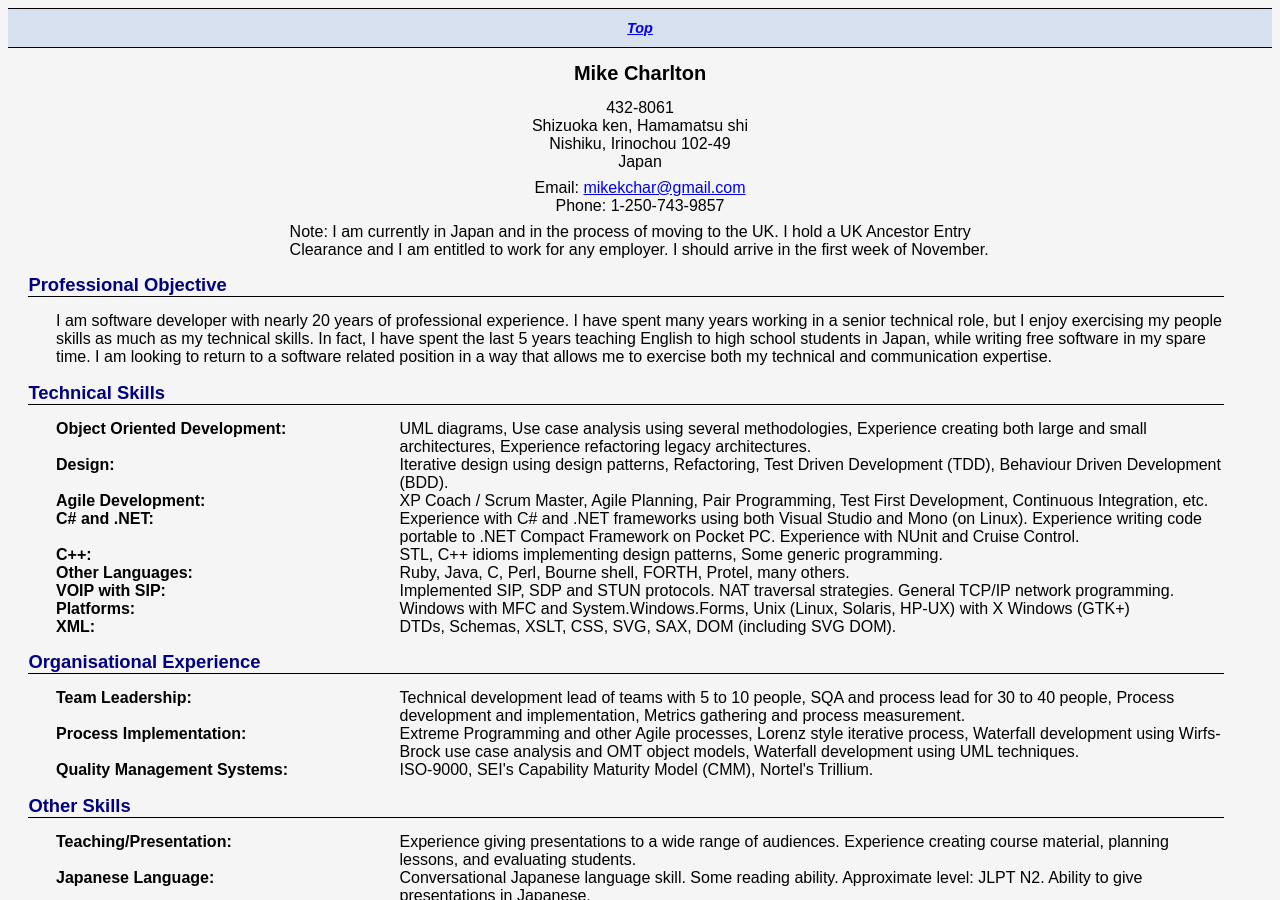
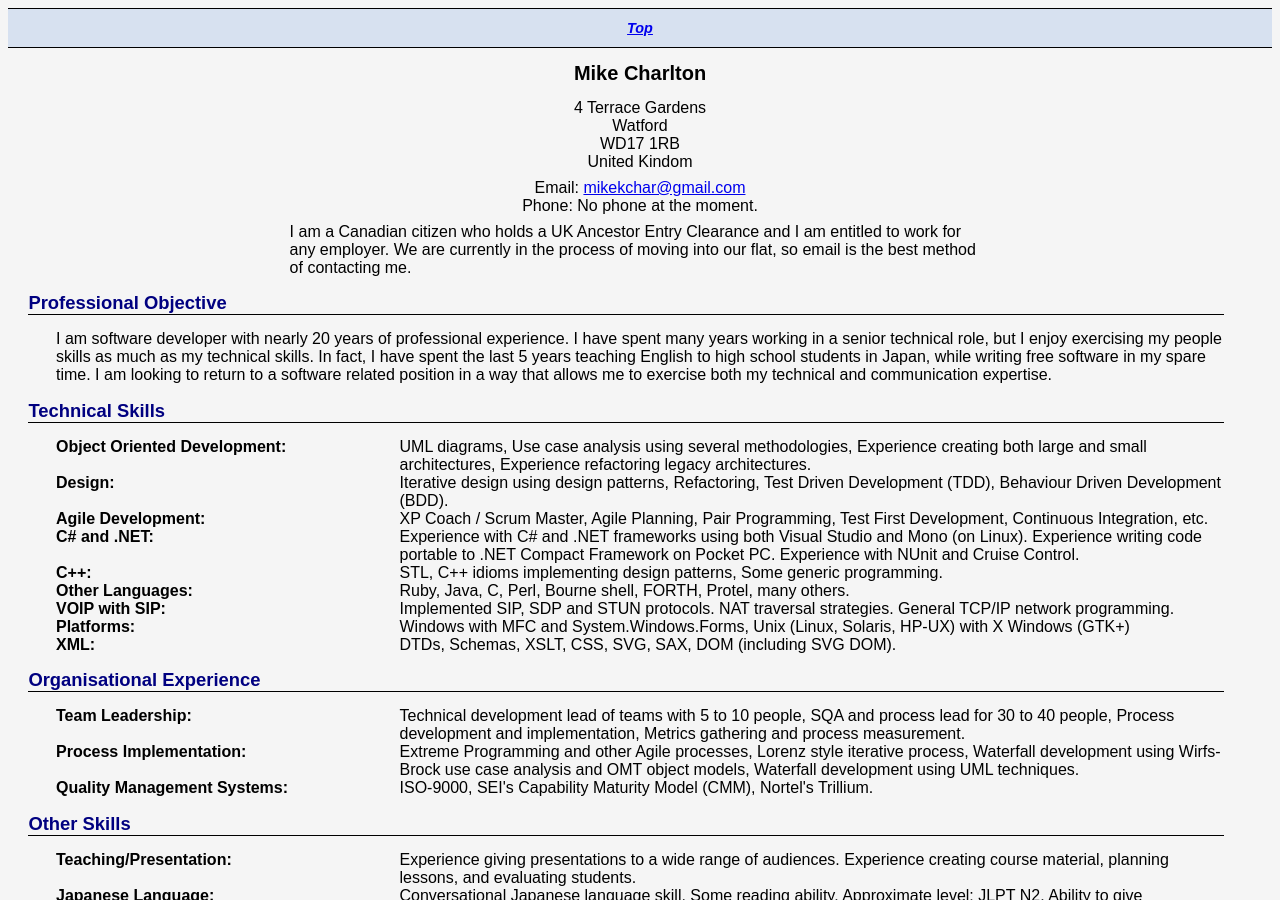
Before and after one commit to mikekchar/portfolio, a Jekyll site: the page built from _posts/2012-04-09-resume.html, in a window 1280 px wide and 900 px high. Built offline with Jekyll 4.4.1, drawn with Linux system fonts in a browser that asks for light colours.

Commit message:
Update address on resume

```diff
--- a/_posts/2012-04-09-resume.html
+++ b/_posts/2012-04-09-resume.html
@@ -9,19 +9,20 @@ description: My r&eacute;sum&eacute;/CV
     <div class="personal">
         <h1 class="name">Mike Charlton</h1>
         <p class="address">
-        432-8061<br />
-        Shizuoka ken, Hamamatsu shi<br />
-        Nishiku, Irinochou 102-49<br />
-        Japan
+        4 Terrace Gardens<br />
+        Watford<br />
+        WD17 1RB<br />
+        United Kindom
         </p>
         <p class="contact">
         Email: <a href="mailto:mikekchar@gmail.com"> mikekchar@gmail.com</a><br />
-        Phone: 1-250-743-9857
+        Phone: No phone at the moment.
         </p>
         <p class="note">
-        Note: I am currently in Japan and in the process of moving to the UK.
-        I hold a UK Ancestor Entry Clearance and I am entitled to
-        work for any employer.  I should arrive in the first week of November.
+        I am a Canadian citizen who holds a UK Ancestor Entry Clearance
+        and I am entitled to work for any employer.  We are currently in
+        the process of moving into our flat, so email is the best method
+        of contacting me.
         </p>
     </div>
 
```
